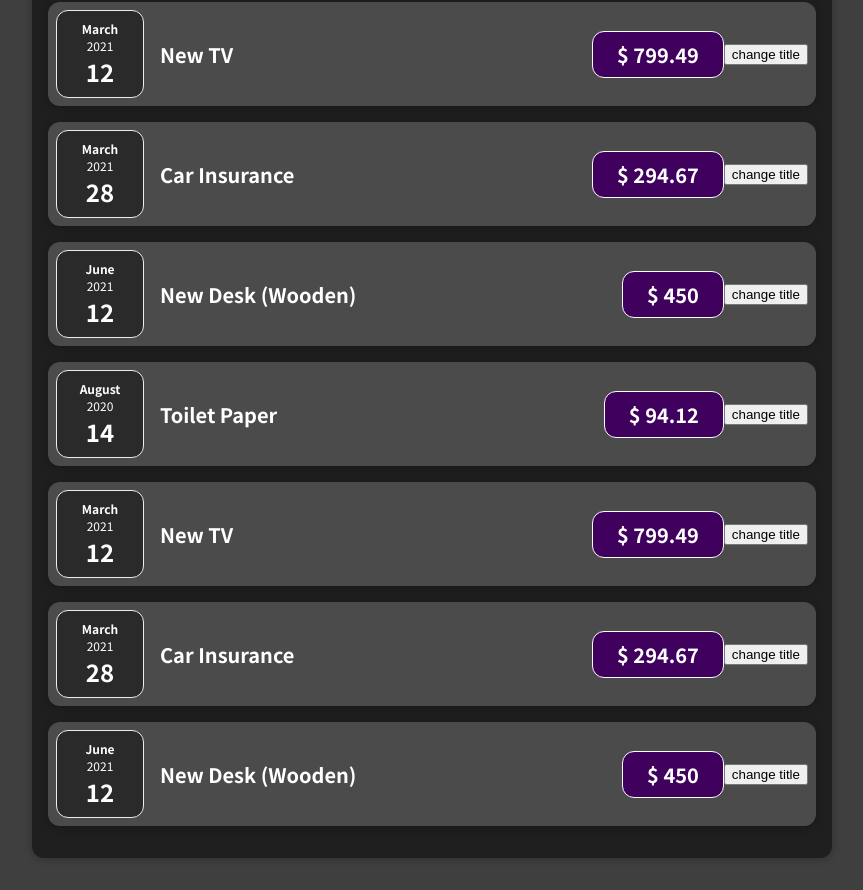
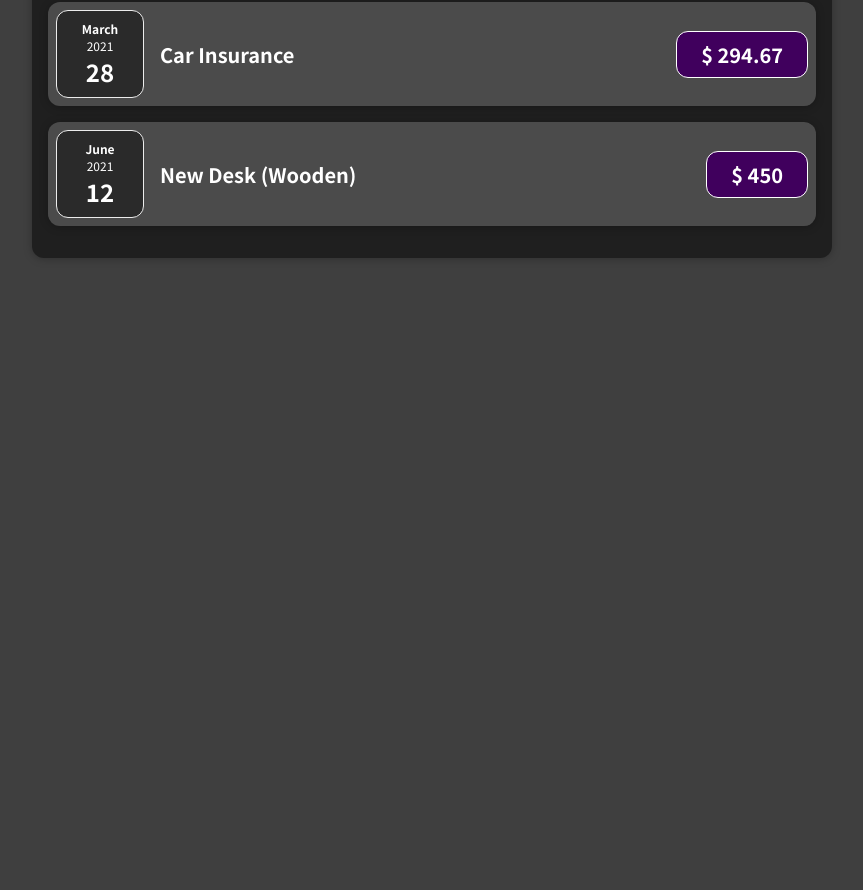
Before and after one commit to D4v1dD4art3/complete-react-guide, a React (Create React App) app: page / in a window 1280 px wide. Shown: the part 546-1436 px from the top of the page, without its empty margins (208-1071 px from the left). After the commit the page ends 836 px from the top, so only its background shows below. Built offline with nearby package versions, Linux system fonts and the light colour scheme.

Commit message:
Filtering list

```diff
--- a/src/App.js
+++ b/src/App.js
@@ -1,11 +1,8 @@
 import Expenses from './components/Expenses/Expenses';
 import NewExpense from './components/NewExpense/NewExpense';
+import React, { useState } from 'react';
 
-const App = () => {
-  const addExpenseHandler = (expense) => {
-    console.log('from app component', expense);
-  };
-  const expenses = [
+const DUMMY_EXPENSES = [
   {
     id: 'e1',
     title: 'Toilet Paper',
@@ -26,6 +23,15 @@ const App = () => {
     date: new Date(2021, 5, 12),
   },
 ];
+
+const App = () => {
+  const [expenses, setExpenses] = useState(DUMMY_EXPENSES);
+
+  const addExpenseHandler = (expense) => {
+    setExpenses((prevExpenses) => {
+      return [expense, ...prevExpenses];
+    });
+  };
   return (
     <div>
       <NewExpense onAddExpense={addExpenseHandler} />
--- a/src/components/Expenses/ExpenseItem.js
+++ b/src/components/Expenses/ExpenseItem.js
@@ -1,22 +1,16 @@
-import React, { useState } from 'react';
+import React from 'react';
 import Card from '../UI/Card';
 import ExpenseDate from './ExpenseDate';
 import './ExpenseItem.css';
 
 const ExpenseItem = (props) => {
-  const [title, setTitle] = useState(props.title);
-  const clickHandler = () => {
-    setTitle('updated!');
-  };
-
   return (
     <Card className="expense-item">
       <ExpenseDate date={props.date} />
       <div className="expense-item__description">
-        <h2>{title}</h2>
+        <h2>{props.title}</h2>
         <div className="expense-item__price">$ {props.amount}</div>
       </div>
-      <button onClick={clickHandler}>change title</button>
     </Card>
   );
 };
--- a/src/components/Expenses/Expenses.js
+++ b/src/components/Expenses/Expenses.js
@@ -12,6 +12,9 @@ const Expenses = (props) => {
     console.log(selectedYear);
     setFilteredYear(selectedYear);
   };
+  const filteredExpenses = props.expenses.filter((expense) => {
+    return expense.date.getFullYear().toString() === filteredYear;
+  });
   return (
     <div>
       <Card className="expenses">
@@ -19,7 +22,7 @@ const Expenses = (props) => {
           selectedYear={filteredYear}
           onChangeFilter={filterChangeHandler}
         />
-        {props.expenses.map((expense) => {
+        {filteredExpenses.map((expense) => {
           return (
             <ExpenseItem
               key={expense.id}
@@ -29,27 +32,6 @@ const Expenses = (props) => {
             />
           );
         })}
-
-        <ExpenseItem
-          title={props.expenses[0].title}
-          amount={props.expenses[0].amount}
-          date={props.expenses[0].date}
-        />
-        <ExpenseItem
-          title={props.expenses[1].title}
-          amount={props.expenses[1].amount}
-          date={props.expenses[1].date}
-        />
-        <ExpenseItem
-          title={props.expenses[2].title}
-          amount={props.expenses[2].amount}
-          date={props.expenses[2].date}
-        />
-        <ExpenseItem
-          title={props.expenses[3].title}
-          amount={props.expenses[3].amount}
-          date={props.expenses[3].date}
-        />
       </Card>
     </div>
   );
```
Lines whose indentation alone changed are shown as unchanged.
